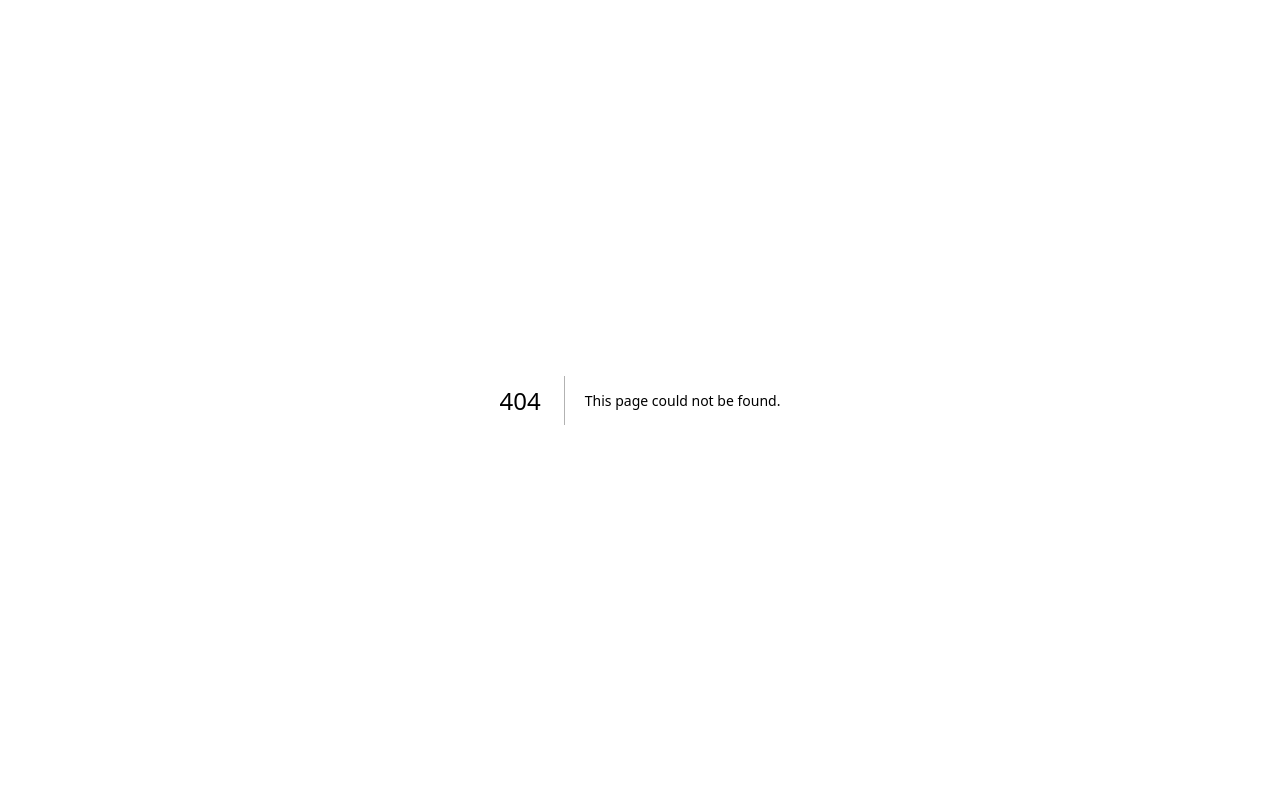
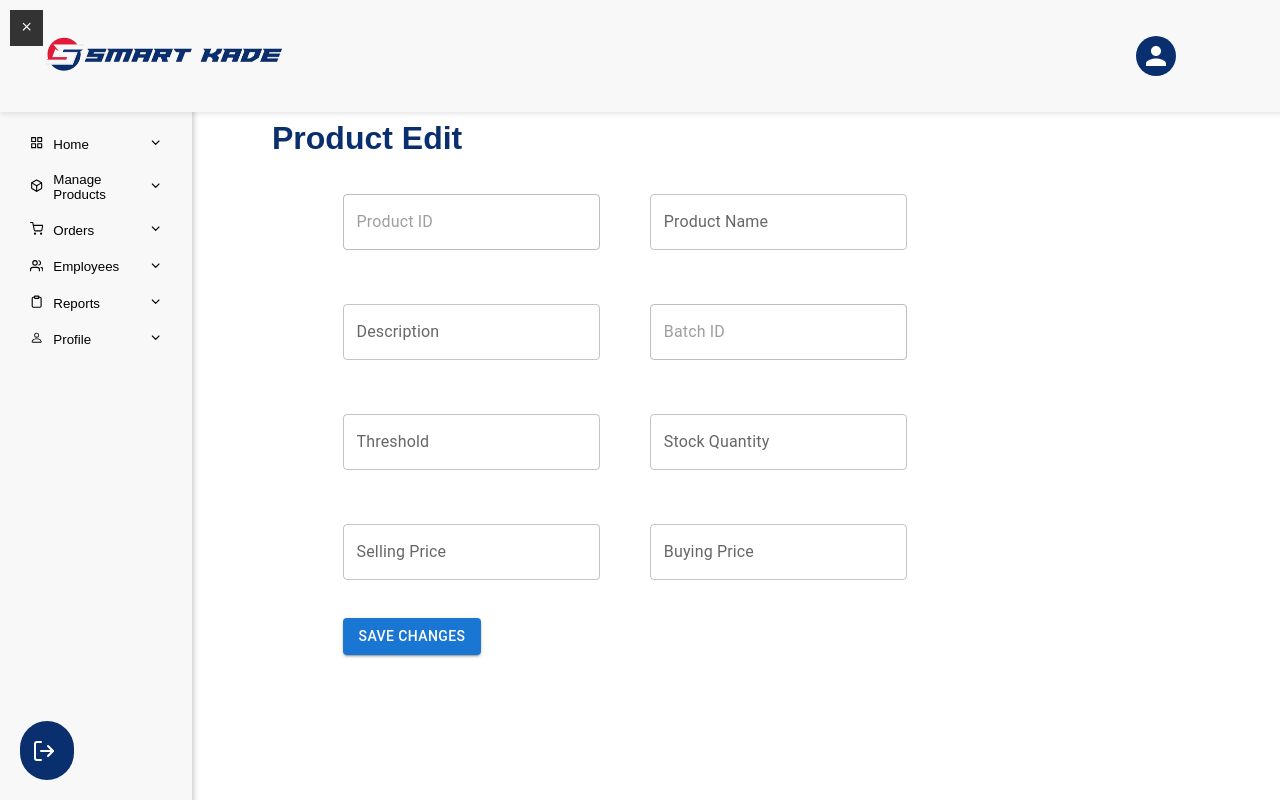
Before and after one commit to pasanmayura/Ecommerce_Website, a Next.js app in the folder frontend-admin/: page /ProductEdit in a window 1280 px wide. Before the commit this address had no page. Built offline with nearby package versions, Linux system fonts and the light colour scheme.

Commit message:
feat: add Product Edit page with form and styling

```diff
--- /dev/null
+++ b/frontend-admin/src/app/ProductEdit/page.js
@@ -0,0 +1,180 @@
+"use client";
+
+import { useState, useEffect } from "react";
+import { useRouter, useSearchParams } from "next/navigation";
+import { Button, TextField } from "@mui/material";
+import { Header } from "@/components/Header";
+import { Sidebar } from "@/components/Sidebar";
+import { getProducts } from "@/Services/productService";
+import AlertComponent from '@/components/AlertComponent';
+import "@/styles/Structure.css";
+import "@/styles/Register.css";
+import "@/styles/MostSold.css";
+import "@/styles/EditProduct.css";
+
+const ProductEdit = () => {
+  const [Product, setProduct] = useState({
+    ProductID: '',
+    Product_Name: '',
+    Description: '',
+    Threshold: '',
+    BatchID: '',
+    Buying_Price: '',
+    Selling_Price: '',
+    Stock_Quantity: ''
+  });
+  const [alert, setAlert] = useState({ severity: '', title: '', message: '' });
+  const router = useRouter();
+  const searchParams = useSearchParams();
+
+  useEffect(() => {
+    const fetchProducts = async () => {
+      const id = searchParams.get('id');
+      if (id) {
+        const products = await getProducts(); // Fetch all products
+        const product = products.find(pro => pro.ProductID === id); // Find the product by ID
+        if (product) {
+          setProduct(product); // Update the entire Product state
+        }
+      }
+    };
+
+    fetchProducts();
+  }, [searchParams]);
+
+  const handleInputChange = (e) => {
+    const { id, value } = e.target;
+    setProduct(prevState => ({
+      ...prevState,
+      [id]: value, // Dynamically update the field based on the input's ID
+    }));
+  };
+
+  const handleSubmit = async (e) => {
+    e.preventDefault();
+    if (!Product.Product_Name) {
+      setAlert({ severity: 'error', title: 'Error', message: 'Product Name is required' });
+    } else {
+      setAlert('');
+      const result = await updateProduct(Product.ProductID, Product); // Pass the entire Product object
+      if (result.message === 'Product updated successfully') {
+        setAlert({ severity: 'success', title: 'Success', message: 'Product updated successfully' });
+        setTimeout(() => {
+          router.push('/ProductList');
+        }, 2000);
+      } else {
+        setAlert({ severity: 'error', title: 'Error', message: result.message });
+      }
+    }
+  };
+
+  const closeAlert = () => {
+    setAlert({ severity: '', title: '', message: '' });
+  };
+
+  return (
+    <div className="common">
+      <Header />
+      <main className="main-content">
+        <div className="sidebar-section">
+          <Sidebar />
+        </div>
+
+        <div className="content">
+          <h1>Product Edit</h1>
+          <div className="product-section">
+            <form className="product" onSubmit={handleSubmit}>
+              <div className="product-row">
+                <TextField
+                  label="Product ID"
+                  id="ProductID"
+                  value={Product.ProductID}
+                  fullWidth
+                  margin="normal"
+                  disabled
+                />
+                <TextField
+                  label="Product Name"
+                  id="Product_Name"
+                  value={Product.Product_Name}
+                  onChange={handleInputChange}
+                  fullWidth
+                  margin="normal"
+                />
+              </div>
+              <div className="product-row">
+                <TextField
+                  label="Description"
+                  id="Description"
+                  value={Product.Description}
+                  onChange={handleInputChange}
+                  fullWidth
+                  margin="normal"
+                />
+                <TextField
+                  label="Batch ID"
+                  id="BatchID"
+                  value={Product.BatchID}
+                  onChange={handleInputChange}
+                  fullWidth
+                  margin="normal"
+                  disabled
+                />
+              </div>
+              <div className="product-row">
+                <TextField
+                  label="Threshold"
+                  id="Threshold"
+                  value={Product.Threshold}
+                  onChange={handleInputChange}
+                  fullWidth
+                  margin="normal"
+                />
+                <TextField
+                  label="Stock Quantity"
+                  id="Stock_Quantity"
+                  value={Product.Stock_Quantity}
+                  onChange={handleInputChange}
+                  fullWidth
+                  margin="normal"
+                />
+              </div>
+              <div className="product-row">
+                <TextField
+                  label="Selling Price"
+                  id="Selling_Price"
+                  value={Product.Selling_Price}
+                  onChange={handleInputChange}
+                  fullWidth
+                  margin="normal"
+                />
+                <TextField
+                  label="Buying Price"
+                  id="Buying_Price"
+                  value={Product.Buying_Price}
+                  onChange={handleInputChange}
+                  fullWidth
+                  margin="normal"
+                />
+              </div>
+              <Button variant="contained" className="product-button" type="submit">
+                Save Changes
+              </Button>
+            </form>
+            {alert.message && (
+              <AlertComponent
+                severity={alert.severity}
+                title={alert.title}
+                message={alert.message}
+                onClose={closeAlert}
+                sx={{ width: '25%', position: 'fixed', top: '10%', left: '75%', zIndex: 9999 }}
+              />
+            )}
+          </div>
+        </div>
+      </main>
+    </div>
+  );
+};
+
+export default ProductEdit;
--- a/frontend-admin/src/app/ProductList/page.tsx
+++ b/frontend-admin/src/app/ProductList/page.tsx
@@ -41,7 +41,7 @@ const ProductList = () => {
   }, []);
 
   const handleEdit = (product: Product) => {
-    // Implement your edit logic here
+    router.push(`/ProductEdit?id=${product.ProductID}`);
     console.log('Edit product:', product);
   };
 
--- /dev/null
+++ b/frontend-admin/src/styles/EditProduct.css
@@ -0,0 +1,46 @@
+.product-section {
+    display: flex;
+    flex-direction: column;
+    justify-content: center;
+    align-items: center;
+    max-width: 70%;
+    flex-grow: 6;
+}
+
+.product {
+    display: flex;
+    flex-wrap: wrap; /* Allow wrapping to create rows */
+    justify-content: space-between; /* Space between columns */
+    gap: 20px; /* Space between items */
+    width: 80%; /* Adjust width as needed */
+}
+
+.product-group {
+    flex: 1 1 calc(50% - 20px); /* Take 50% width minus the gap */
+    display: flex;
+    flex-direction: column;
+    margin-bottom: 10px;
+}
+
+.product-row {
+    display: flex;
+    justify-content: space-between;
+    width: 100%;
+    margin-bottom: 10px;
+    gap: 40px;
+}
+
+.product-row div {
+    flex: 1;
+    margin-right: 10px;
+}
+
+.product-row div:last-child {
+    margin-right: 0;
+}
+
+.product-button {
+    margin-top: 20px;
+    background-color: #0A2F6E;
+    color: white;
+}
```
